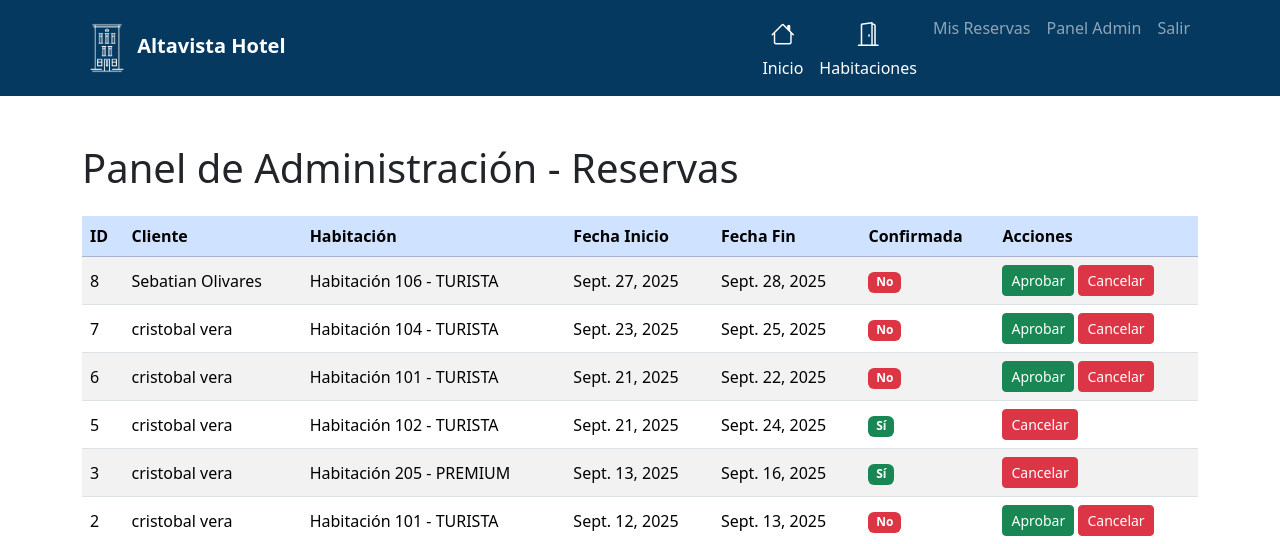
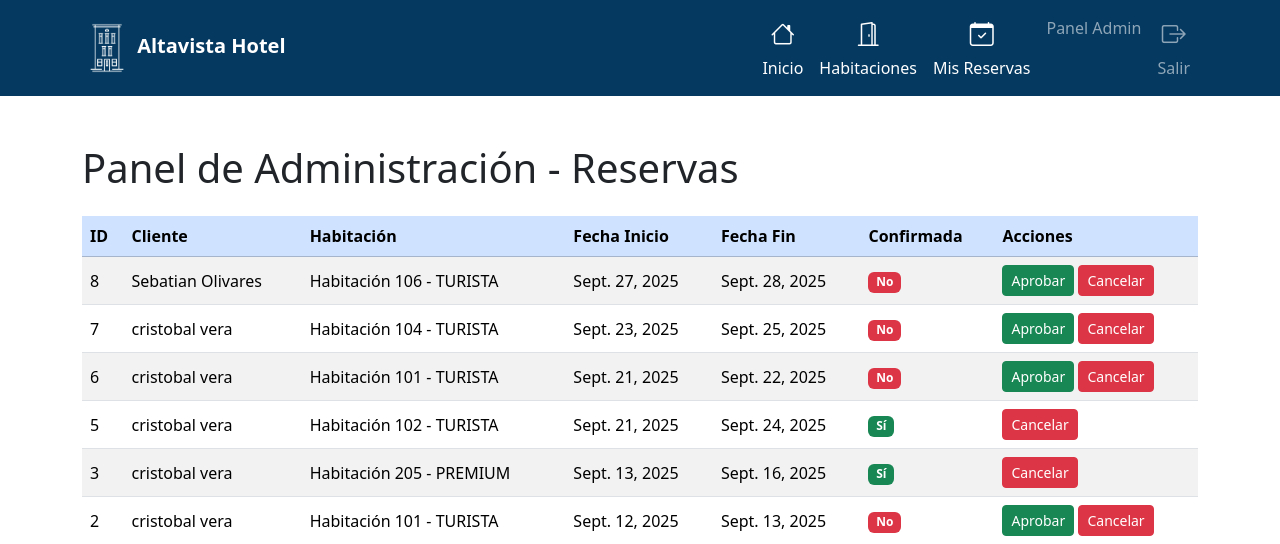
Before and after one commit to crashgluck/hotel_proyecto_duoc, a Django app: page /administracion/reservas/ in a window 1280 px wide. Shown: the top 544 px of the page. Run offline with Django 5.2, Linux system fonts and the light colour scheme; a user stored in the database is signed in; data comes from the database, SQL or seed files in the repository; both versions use the stored data as it was after the commit.

Commit message:
Se agregan detalles esteticos a los botones de la barra de navegacion

```diff
--- a/templates/reservas/base.html
+++ b/templates/reservas/base.html
@@ -51,19 +51,31 @@
         </li>
 
         {% if user.is_authenticated %}
-
-          <li class="nav-item"><a href="{% url 'mis_reservas' %}" class="nav-link">Mis Reservas</a></li>
+          <!-- Mis Reservas -->
+          <li class="nav-item">
+            <a class="nav-link active d-flex flex-column align-items-center text-center gap-1"
+              aria-current="page" href="{% url 'mis_reservas' %}">
+                <i class="bi bi-calendar-check fs-4"></i>
+                <span>Mis Reservas</span>
+            </a>
+          </li>
 
           {% if user|has_group:"Administradores" %}
             <li class="nav-item"><a href="{% url 'reservas_list_admin' %}" class="nav-link">Panel Admin</a></li>
           {% endif %}
 
-          <li class="nav-item">
-            <form action="{% url 'logout' %}" method="post" style="display: inline;">
-              {% csrf_token %}
-              <button type="submit" class="nav-link btn btn-link" style="border: none; background: none;">Salir</button>
-            </form>
-          </li>
+            <li class="nav-item">
+              <form action="{% url 'logout' %}" method="post" style="display: inline;">
+                {% csrf_token %}
+                <button type="submit"
+                        class="nav-link btn btn-link d-flex flex-column align-items-center text-center gap-1"
+                        style="border: none; background: none;">
+                  <i class="bi bi-box-arrow-right fs-4"></i>
+                  <span>Salir</span>
+                </button>
+              </form>
+            </li>
+
         {% else %}
 
           <!-- Ingresar -->
```
Also changed, not shown: db.sqlite3.
